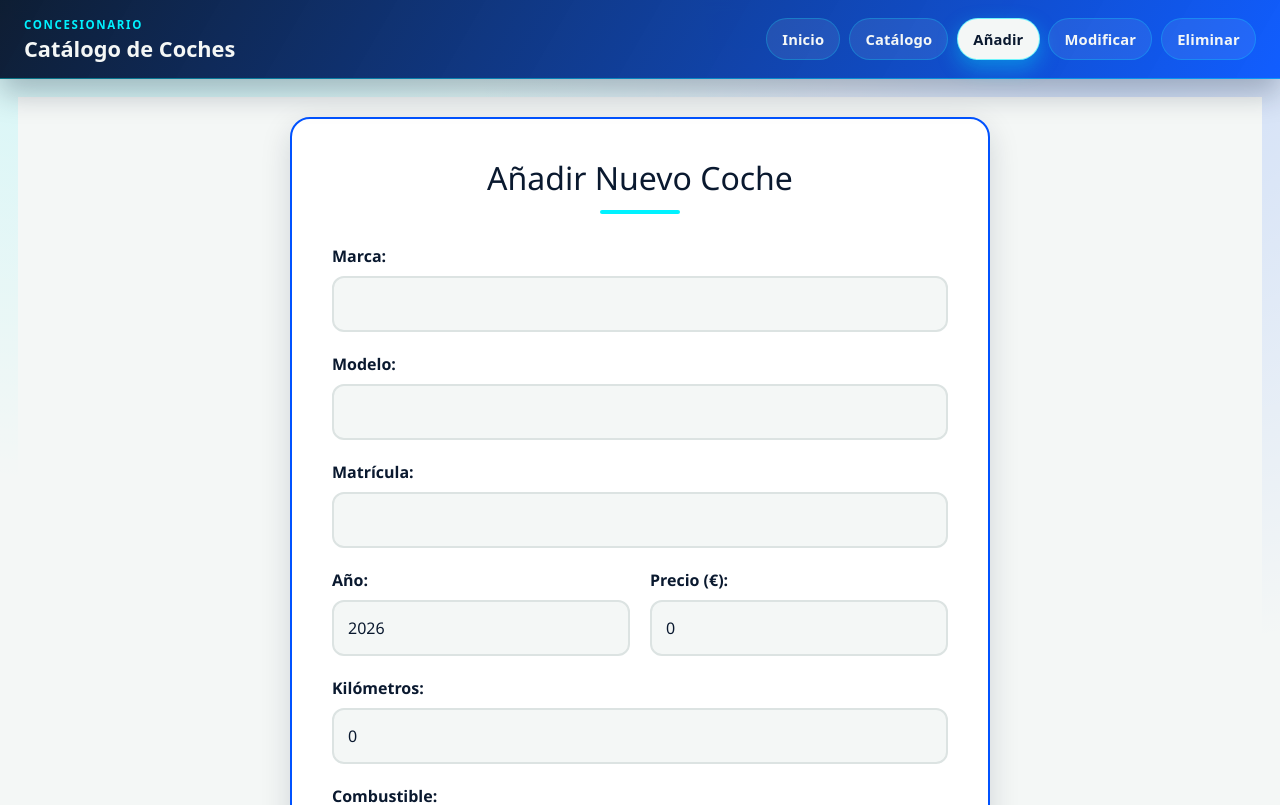
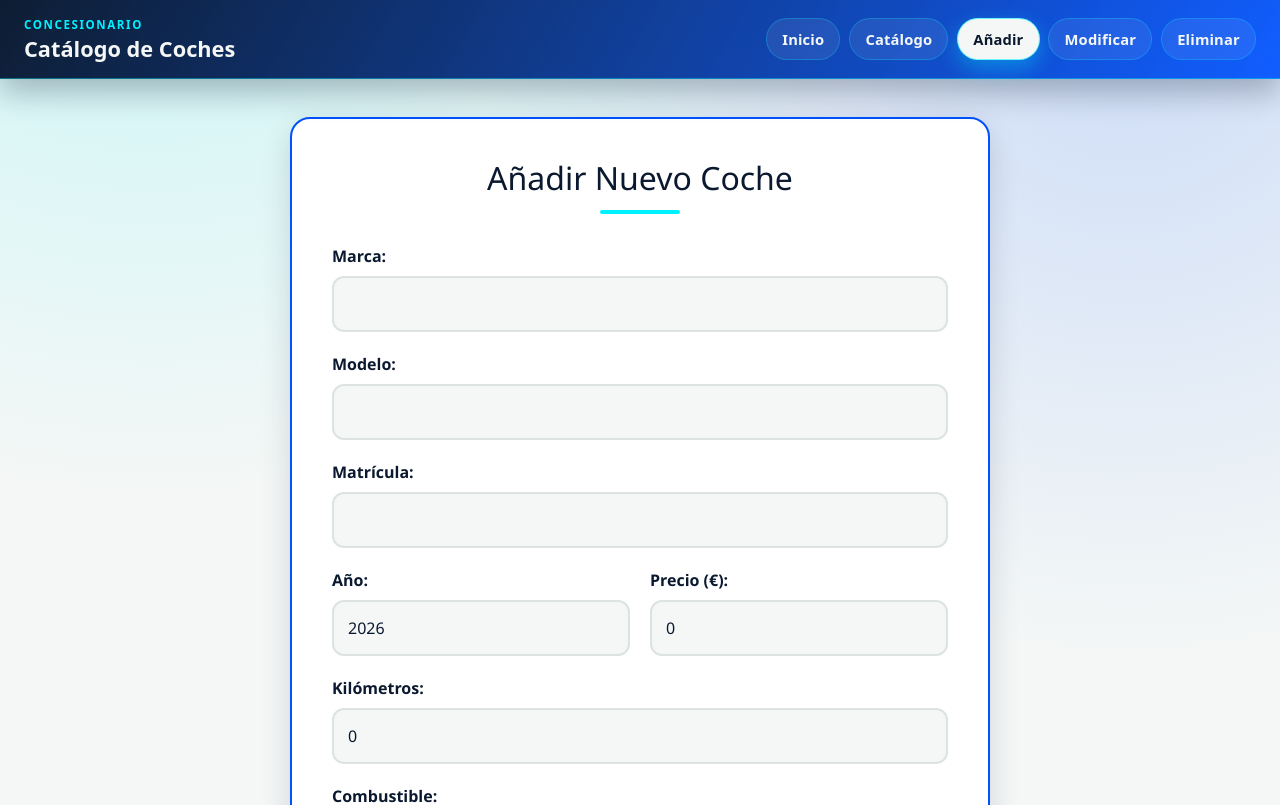
Before and after one commit to TL47/catalogoCoches, an Angular app: page /add in a window 1280 px wide. Shown: the top 805 px of the page. Built offline with nearby package versions, Linux system fonts and the light colour scheme.

Commit message:
minor change

```diff
--- a/src/app/add/add.css
+++ b/src/app/add/add.css
@@ -6,7 +6,6 @@
 
 main {
     font-family: 'Segoe UI', Tahoma, Geneva, Verdana, sans-serif;
-    background-color: #F4F7F6;
     min-height: 100vh;
     display: flex;
     justify-content: center;
```
